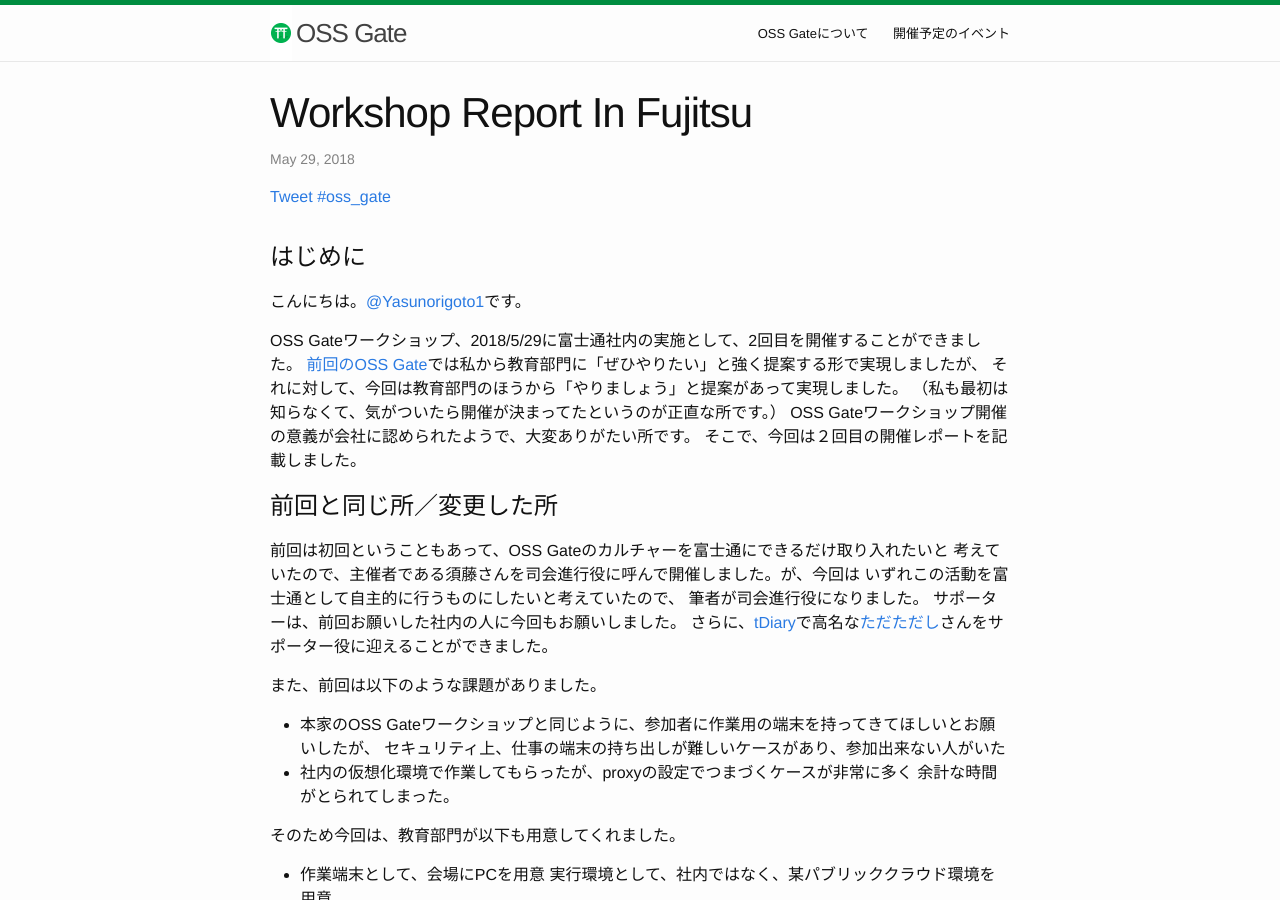
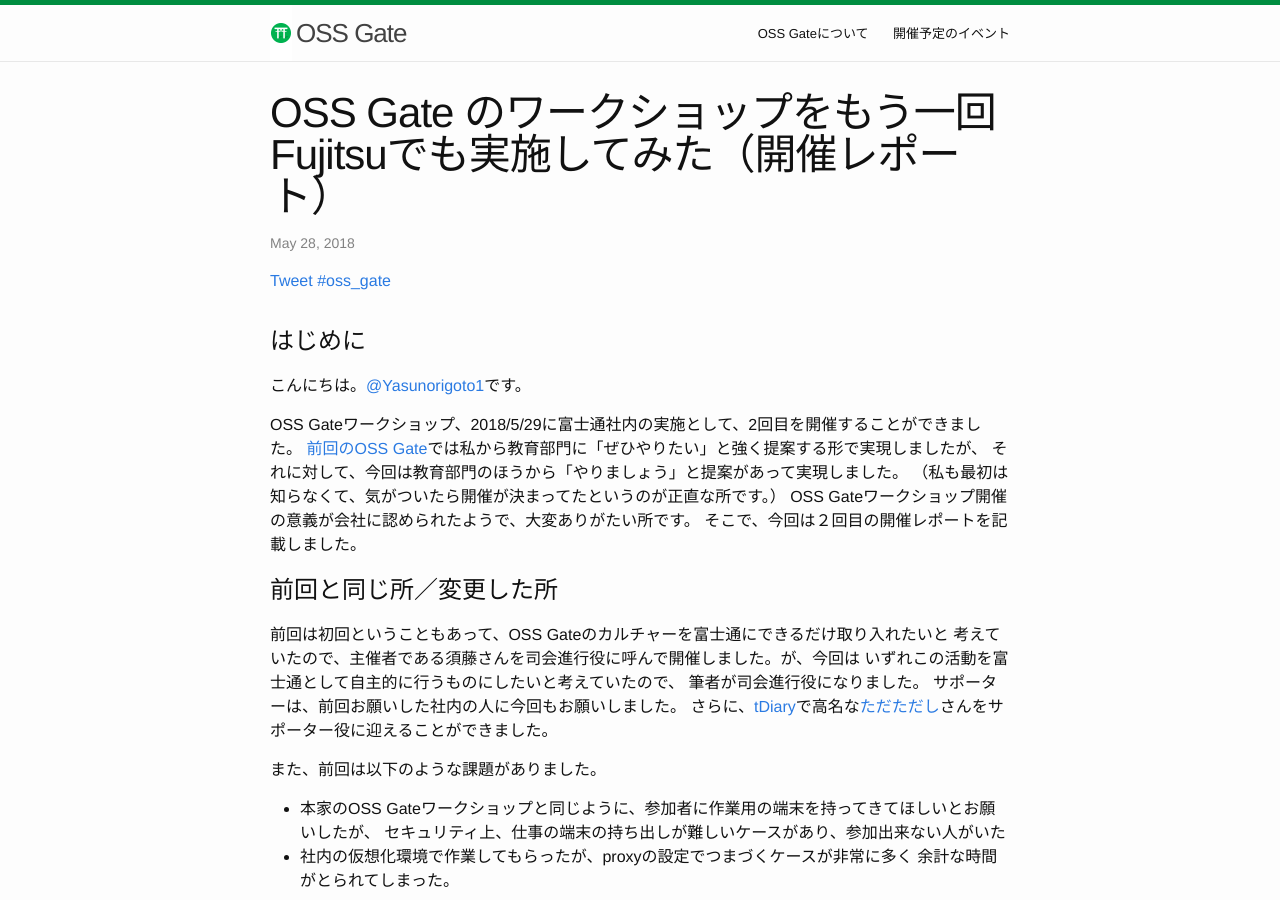
Before and after one commit to oss-gate/oss-gate.github.io, a Jekyll site: the page built from _posts/2018-05-29-workshop-report-in-fujitsu.md, in a window 1280 px wide and 900 px high. Built offline with Jekyll 4.4.1, drawn with Linux system fonts in a browser that asks for light colours; our own code applies the rules of GitHub Pages for plain Markdown files; comment, search, counter and statistics services are not loaded.

Commit message:
Set metadata

```diff
--- a/_posts/2018-05-29-workshop-report-in-fujitsu.md
+++ b/_posts/2018-05-29-workshop-report-in-fujitsu.md
@@ -1,3 +1,10 @@
+---
+layout: post
+title:  "OSS Gate のワークショップをもう一回Fujitsuでも実施してみた（開催レポート）"
+date:   2018-05-29 00:00:00 +0900
+categories: report workshop
+---
+
 # はじめに
 
 こんにちは。[@Yasunorigoto1](https://twitter.com/yasunorigoto1)です。
```
